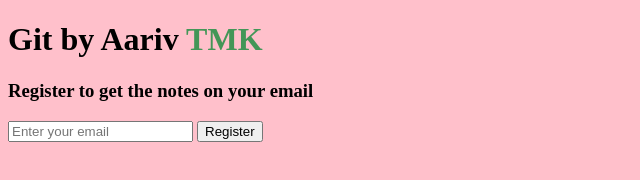
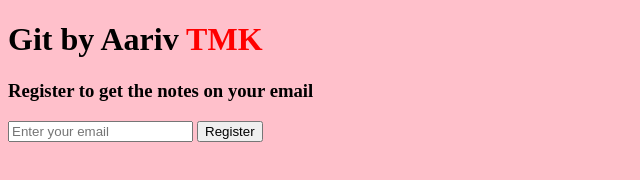
Before and after one commit to aarivtmk/gitGuide, a plain HTML site: page index.html in a window 1280 px wide. Shown: the whole page, without its empty margins (0-640 px from the left). Drawn offline with Linux system fonts and the light colour scheme.

Commit message:
added red color to the main branch

```diff
--- a/style.css
+++ b/style.css
@@ -1,5 +1,5 @@
 .labs {
-  color: #439657;
+  color: red;
 }
 
 body {
```
